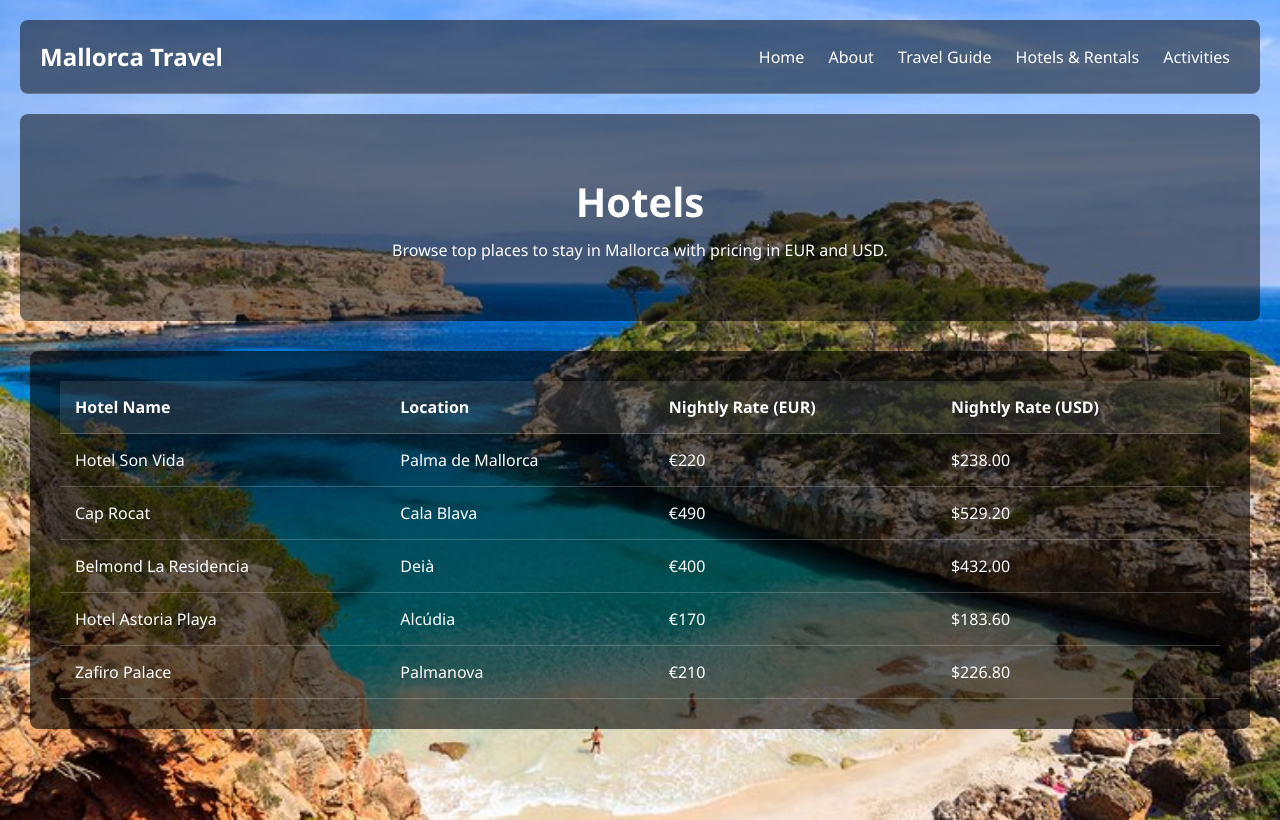
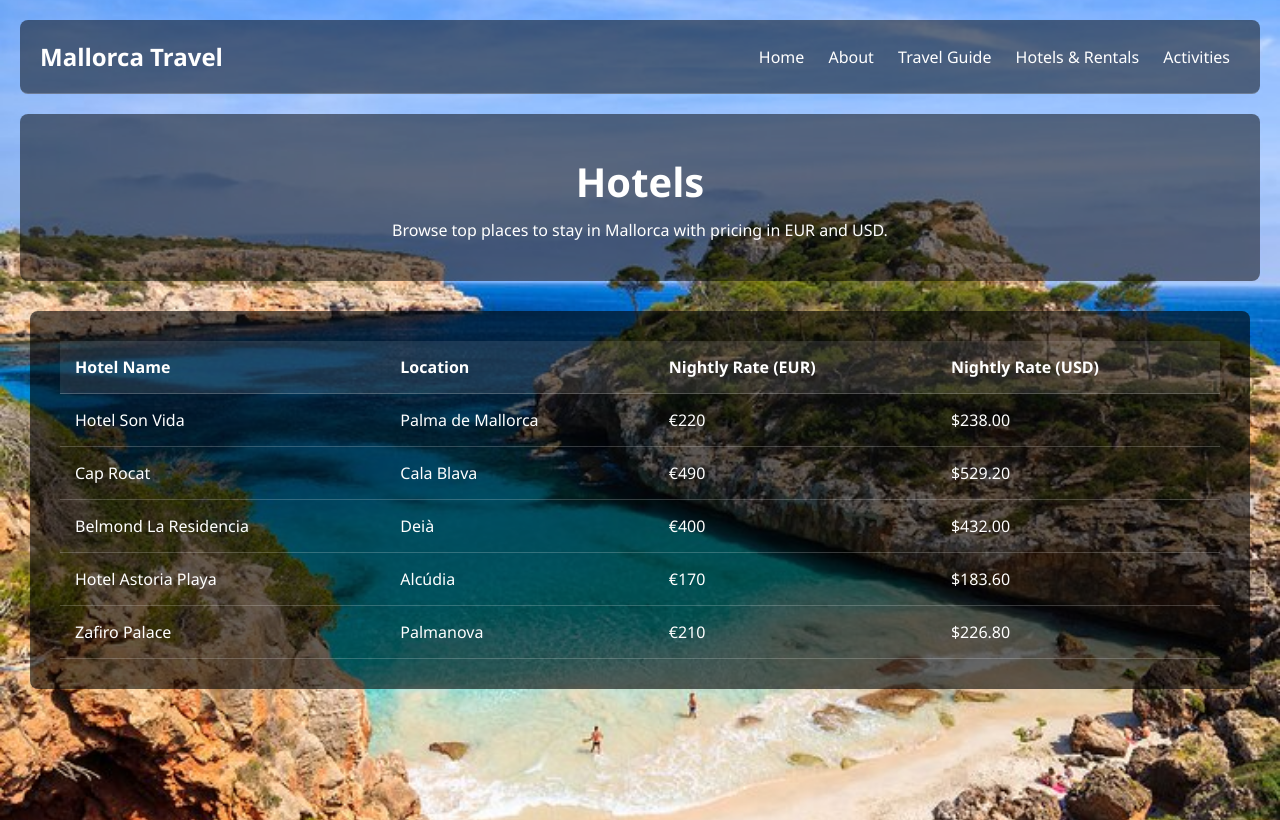
Before and after one commit to ColeB100001/MallorcaProject, a plain HTML site: page hotels.html in a window 1280 px wide. Drawn offline with Linux system fonts and the light colour scheme.

Commit message:
Add files via upload

```diff
--- a/hotels.html
+++ b/hotels.html
@@ -6,6 +6,12 @@
   <title>Hotels & Rentals in Mallorca</title>
   <link rel="stylesheet" href="mallorca.css" />
   <style>
+    .hero {
+      background-color: rgba(0, 0, 0, 0.5);
+      padding: 40px 20px;
+      text-align: center;
+    }
+
     .table-container {
       background-color: rgba(0, 0, 0, 0.6);
       padding: 30px;
@@ -92,5 +98,6 @@
       </tbody>
     </table>
   </section>
+
 </body>
 </html>
```
